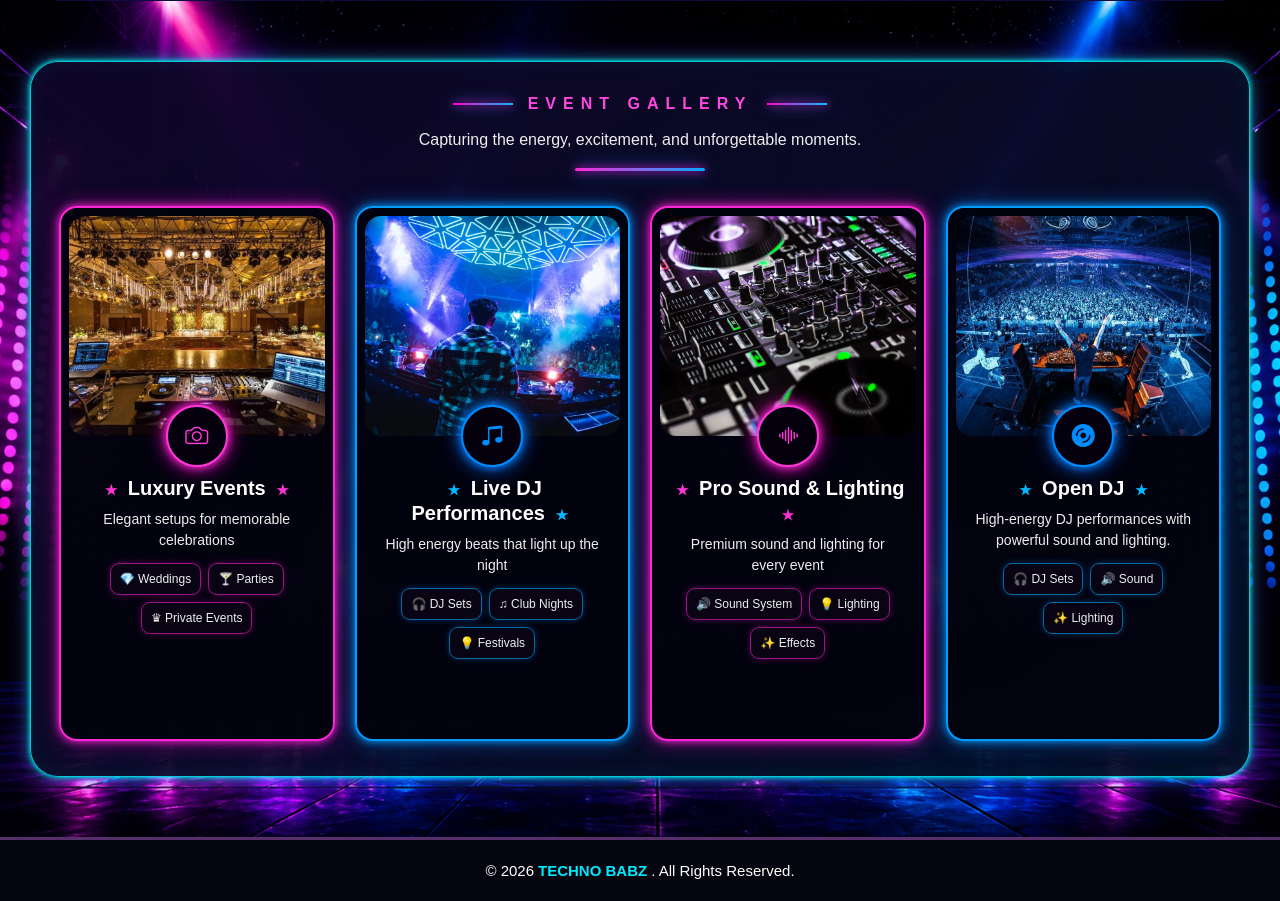
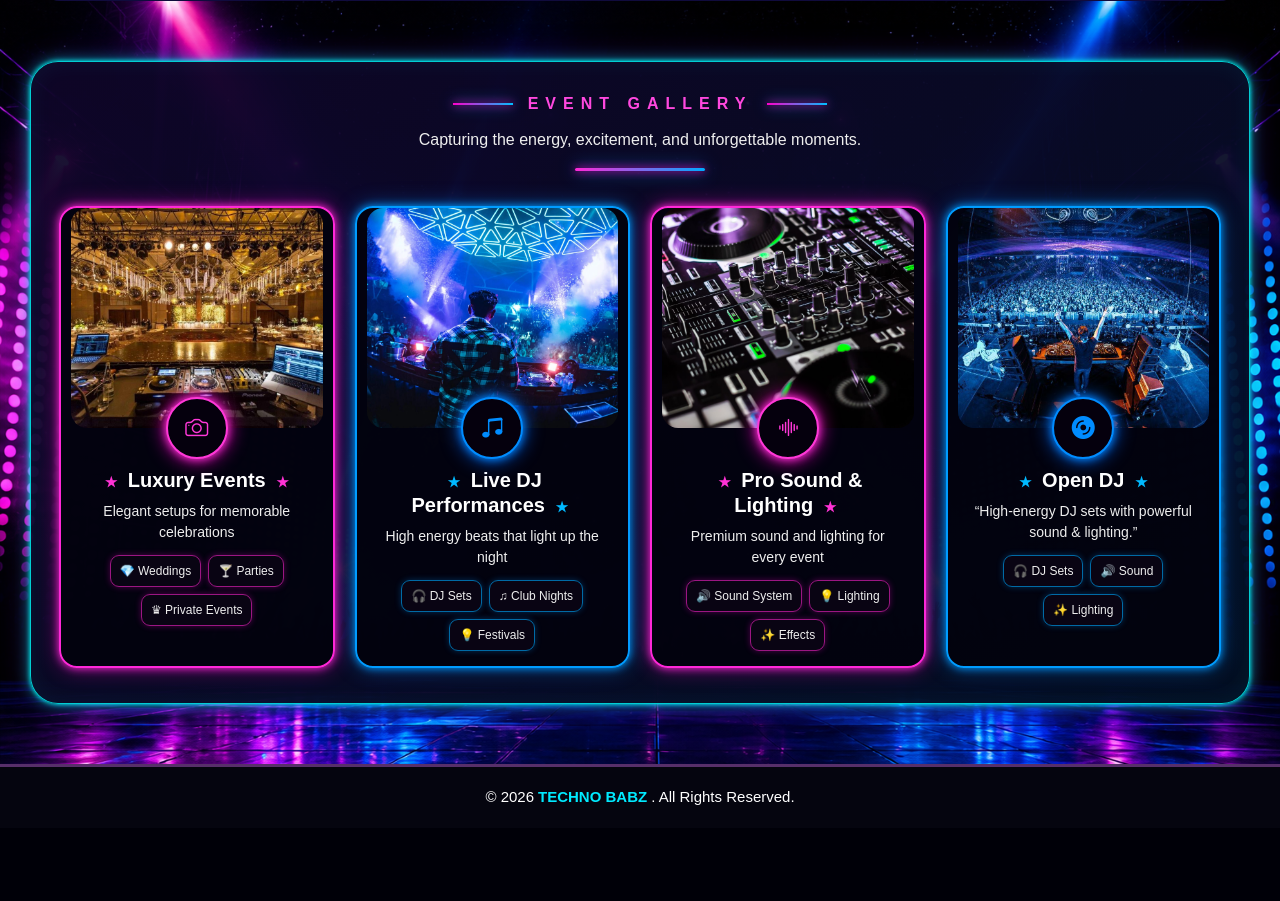
Before and after one commit to anusatheesanathu-9383/techno-babz, a Django app: page / in a window 1280 px wide. Shown: the part 855-1756 px from the top of the page. After the commit the page ends 1660 px from the top, so only its background shows below. Run offline with Django 5.2, Linux system fonts and the light colour scheme.

Commit message:
Update homepage content and styling

```diff
--- a/static/css/style.css
+++ b/static/css/style.css
@@ -4148,14 +4148,15 @@ body.about-page .container {
         width: 100% !important;
         min-width: 0 !important;
 
-        height: 535px !important;
-        min-height: 535px !important;
-        max-height: 535px !important;
-
-        padding: 8px !important;
-        margin: 0 !important;
-
-        box-sizing: border-box !important;
+        .neon-gallery-card {
+    height: 450px !important;
+    min-height: 450px !important;
+    max-height: 450px !important;
+
+    padding: 8px !important;
+    margin: 0 !important;
+    box-sizing: border-box !important;
+}
 
         overflow: hidden !important;
     }
--- a/templates/index.html
+++ b/templates/index.html
@@ -263,7 +263,7 @@
             </h2>
 
             <p>
-                High-energy DJ performances with powerful sound and lighting.
+                “High-energy DJ sets with powerful sound & lighting.”
             </p>
 
             <div class="neon-gallery-tags">
```
